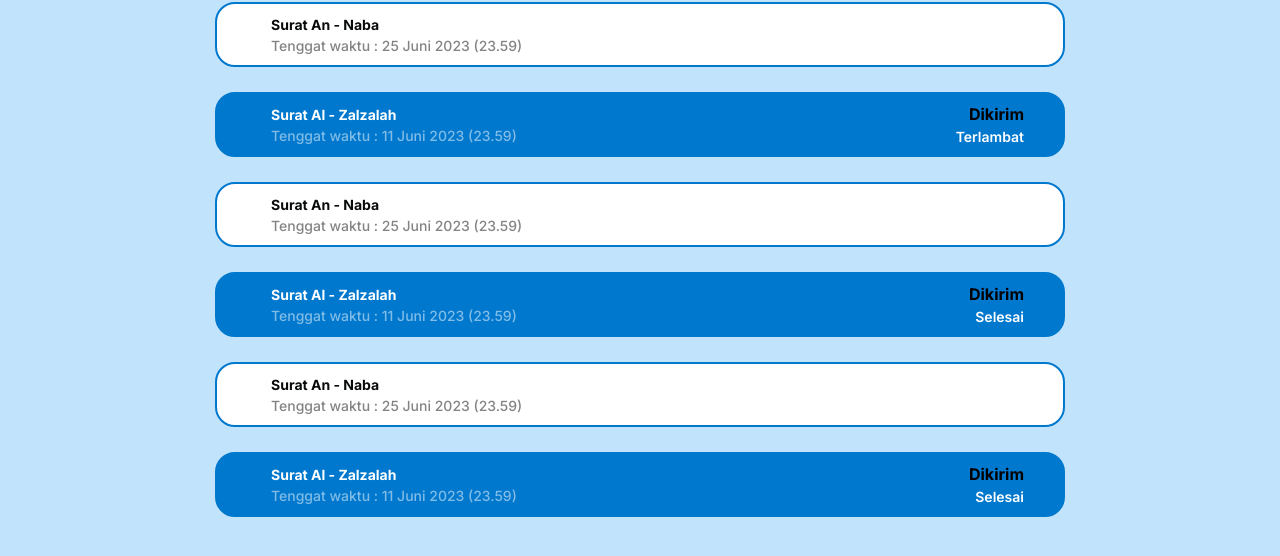
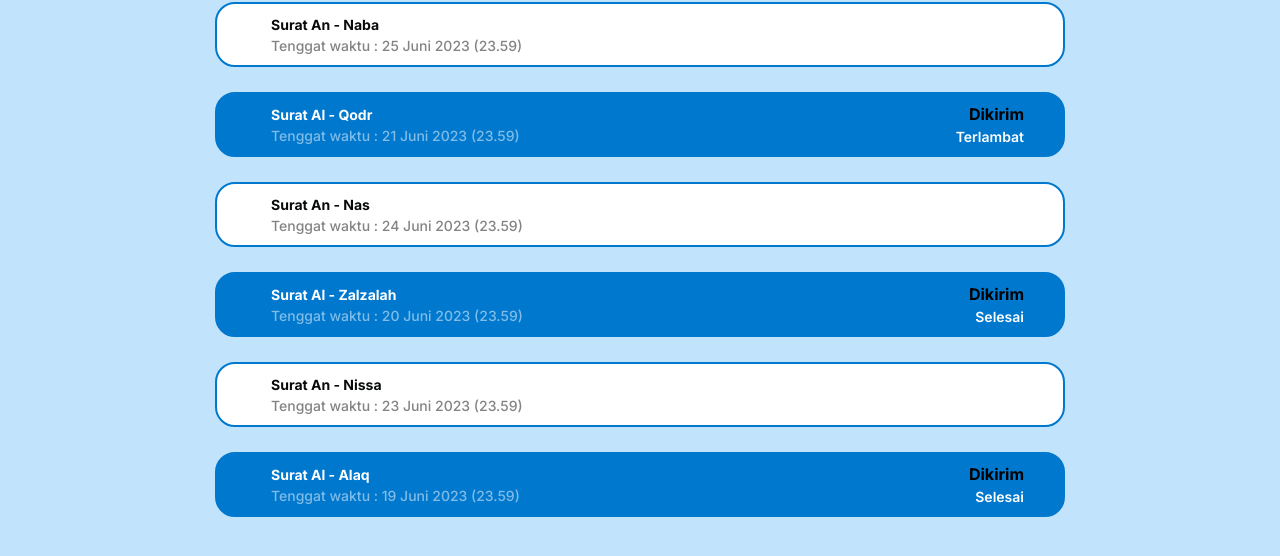
Before and after one commit to zafahreza/learn-pqi, a Next.js app: page /Dashboard/PraktikumQiroah/HafalanSection in a window 1280 px wide. Shown: the part 344-900 px from the top of the page. Built offline with nearby package versions, Linux system fonts and the light colour scheme.

Commit message:
change tugas name

```diff
--- a/app/component/HafalanCard.js
+++ b/app/component/HafalanCard.js
@@ -1,10 +1,10 @@
 import Link from "next/link";
 
-export default function HafalanCard(){
+export default function HafalanCard({name, dueDate}){
     return(
         <Link href="/Dashboard/PraktikumQiroah/Hafalan" className="w-[850px] h-[65px] rounded-[20px] border-[2px] border-[#0078CE] bg-white pl-[54px] flex flex-col justify-center cursor-pointer">
-            <p className="font-[700] text-[14px] text-[#090A0A] cursor-pointer">Surat An - Naba</p>
-            <p className="font-[500] text-[14px] text-[#090A0A] cursor-pointer opacity-50">Tenggat waktu : 25 Juni 2023 (23.59)</p>
+            <p className="font-[700] text-[14px] text-[#090A0A] cursor-pointer">{name}</p>
+            <p className="font-[500] text-[14px] text-[#090A0A] cursor-pointer opacity-50">{dueDate}</p>
         </Link>
     )
 }
--- a/app/component/HafalanCardSubmitted.js
+++ b/app/component/HafalanCardSubmitted.js
@@ -1,11 +1,11 @@
 import Link from "next/link";
 
-export default function HafalanCardSubmitted({ tenggat }){
+export default function HafalanCardSubmitted({ tenggat, name, dueDate }){
     return(
         <Link href="/Dashboard/PraktikumQiroah/Hafalan/Submitted" className="w-[850px] h-[65px] rounded-[20px] border-[2px] border-[#0078CE] bg-[#0078CE] pl-[54px] pr-[39px] flex justify-between items-center cursor-pointer">
             <div>
-                <p className="font-[700] text-[14px] text-[#FFFFFF] cursor-pointer">Surat Al - Zalzalah</p>
-                <p className="font-[500] text-[14px] text-[#FFFFFF] cursor-pointer opacity-50">Tenggat waktu : 11 Juni 2023 (23.59)</p>
+                <p className="font-[700] text-[14px] text-[#FFFFFF] cursor-pointer">{name}</p>
+                <p className="font-[500] text-[14px] text-[#FFFFFF] cursor-pointer opacity-50">{dueDate}</p>
             </div>
             <div className="flex flex-col items-end">
                 <p className="font-[700] text-[16px]">Dikirim</p>
--- a/app/component/MateriPraktikumQiroah.js
+++ b/app/component/MateriPraktikumQiroah.js
@@ -117,23 +117,23 @@ export default function MateriPraktikumQiroah({ params }){
             }
             {isTugasVisible &&
             <div id="TugasSection" className=" flex flex-col items-center gap-[25px] pb-5">
-                <TaskCard />
-                <TaskCard />
-                <TaskCardSubmitted tenggat={tenggat}/>
-                <TaskCardSubmitted tenggat={"Terlambat"}/>
-                <TaskCard />
-                <TaskCardSubmitted tenggat={tenggat}/>
-                <TaskCard />
+                <TaskCard name={"Tugas 7 - Mengaji Surah Al - Fatihah"} dueDate={"Tenggat waktu : 20 Maret 2023 (15.00)"}/>
+                <TaskCard name={"Tugas 6 - Mengaji Surah Al - Baqoroh"} dueDate={"Tenggat waktu : 27 Maret 2023 (15.00)"}/>
+                <TaskCardSubmitted tenggat={tenggat} name={"Tugas 5 - PPT Kelompok"} dueDate={"Tenggat waktu : 27 Maret 2023 (15.00)"}/>
+                <TaskCardSubmitted tenggat={"Terlambat"} name={"Tugas 4 - PPT Individu"} dueDate={"Tenggat waktu : 27 Maret 2023 (15.00)"}/>
+                <TaskCard name={"Tugas 3 - Mengaji Surah Al - Falaq"} dueDate={"Tenggat waktu : 21 Maret 2023 (15.00)"}/>
+                <TaskCardSubmitted tenggat={tenggat} name={"Tugas 2 - Mengaji An - Nas"} dueDate={"Tenggat waktu : 27 Maret 2023 (15.00)"}/>
+                <TaskCard name={"Tugas 1 - Mengaji Surah Al - Qiroah"} dueDate={"Tenggat waktu : 25 Maret 2023 (15.00)"}/>
             </div>
             }
             {isHafalanVisible &&
             <div id="HafalanSection" className=" flex flex-col items-center gap-[25px] pb-5">
-                <HafalanCard />
-                <HafalanCardSubmitted tenggat={"Terlambat"}/>
-                <HafalanCard />
-                <HafalanCardSubmitted tenggat={tenggat}/>
-                <HafalanCard />
-                <HafalanCardSubmitted tenggat={tenggat}/>
+                <HafalanCard name={"Surat An - Naba"} dueDate={"Tenggat waktu : 25 Juni 2023 (23.59)"}/>
+                <HafalanCardSubmitted tenggat={"Terlambat"} name={"Surat Al - Qodr"} dueDate={"Tenggat waktu : 21 Juni 2023 (23.59)"}/>
+                <HafalanCard name={"Surat An - Nas"} dueDate={"Tenggat waktu : 24 Juni 2023 (23.59)"}/>
+                <HafalanCardSubmitted tenggat={tenggat} name={"Surat Al - Zalzalah"} dueDate={"Tenggat waktu : 20 Juni 2023 (23.59)"}/>
+                <HafalanCard name={"Surat An - Nissa"} dueDate={"Tenggat waktu : 23 Juni 2023 (23.59)"}/>
+                <HafalanCardSubmitted tenggat={tenggat} name={"Surat Al - Alaq"} dueDate={"Tenggat waktu : 19 Juni 2023 (23.59)"}/>
             </div>
             }
         </div>
--- a/app/component/MateriSecond.js
+++ b/app/component/MateriSecond.js
@@ -3,7 +3,7 @@ import Link from "next/link";
 export default function MateriCardSecond({ href }){
     return(
         <Link href={href} className="w-[850px] h-[65px] rounded-[20px] border-[2px] border-[#0078CE] bg-white pl-[54px] flex flex-col justify-center cursor-pointer">
-            <p className="font-[700] text-[14px] text-[#090A0A] cursor-pointer">Materi 1 - Hukum Mim Sukun</p>
+            <p className="font-[700] text-[14px] text-[#090A0A] cursor-pointer">Materi 2 - Hukum Mim Sukun</p>
             <p className="font-[500] text-[14px] text-[#090A0A] cursor-pointer opacity-50">8 Maret 2023</p>
         </Link>
     )
--- a/app/component/TaskCard.js
+++ b/app/component/TaskCard.js
@@ -1,10 +1,10 @@
 import Link from "next/link";
 
-export default function TaskCard(){
+export default function TaskCard({name, dueDate}){
     return(
         <Link href="/Dashboard/PraktikumQiroah/Tugas" className="w-[850px] h-[65px] rounded-[20px] border-[2px] border-[#0078CE] bg-white pl-[54px] flex flex-col justify-center cursor-pointer">
-            <p className="font-[700] text-[14px] text-[#090A0A] cursor-pointer">Tugas 6 - Mengaji Surah Al - Fatihah</p>
-            <p className="font-[500] text-[14px] text-[#090A0A] cursor-pointer opacity-50">Tenggat waktu : 20 Maret 2023 (15.00)</p>
+            <p className="font-[700] text-[14px] text-[#090A0A] cursor-pointer">{name}</p>
+            <p className="font-[500] text-[14px] text-[#090A0A] cursor-pointer opacity-50">{dueDate}</p>
         </Link>
     )
 }
--- a/app/component/TaskCardSubmitted.js
+++ b/app/component/TaskCardSubmitted.js
@@ -1,11 +1,11 @@
 import Link from "next/link";
 
-export default function TaskCardSubmitted({ tenggat }){
+export default function TaskCardSubmitted({ tenggat, name, dueDate }){
     return(
         <Link href="/Dashboard/PraktikumQiroah/Tugas/Submitted" className="w-[850px] h-[65px] rounded-[20px] border-[2px] border-[#0078CE] bg-[#0078CE] pl-[54px] pr-[39px] flex justify-between items-center cursor-pointer">
             <div>
-                <p className="font-[700] text-[14px] text-[#FFFFFF] cursor-pointer">Tugas 2 - Mengaji An - Nas</p>
-                <p className="font-[500] text-[14px] text-[#FFFFFF] cursor-pointer opacity-50">Tenggat waktu : 27 Maret 2023 (15.00)</p>
+                <p className="font-[700] text-[14px] text-[#FFFFFF] cursor-pointer">{name}</p>
+                <p className="font-[500] text-[14px] text-[#FFFFFF] cursor-pointer opacity-50">{dueDate}</p>
             </div>
             <div className="flex flex-col items-end">
                 <p className="font-[700] text-[16px]">Dikirim</p>
```
